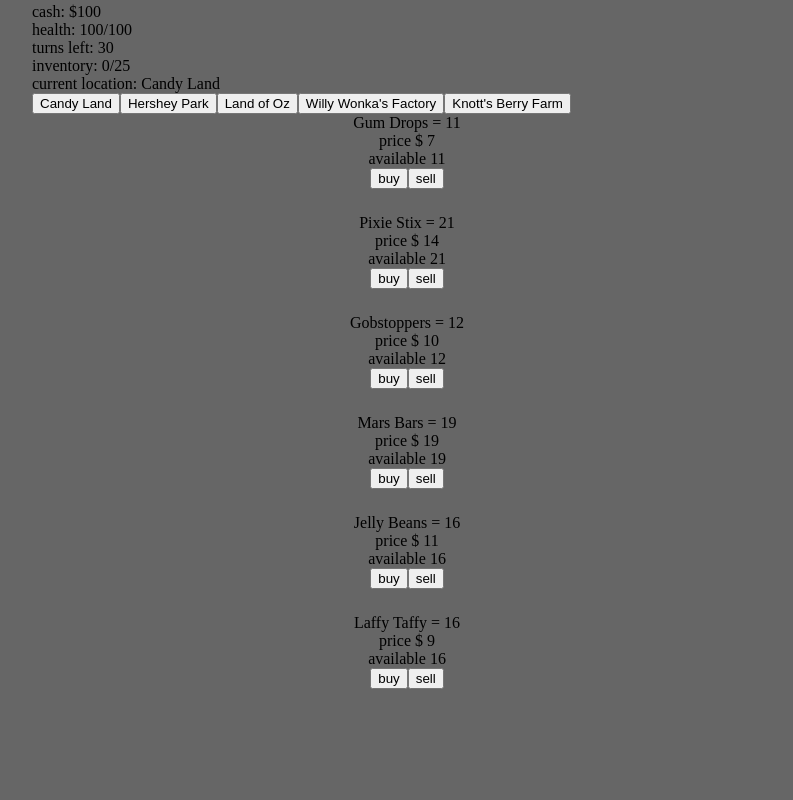
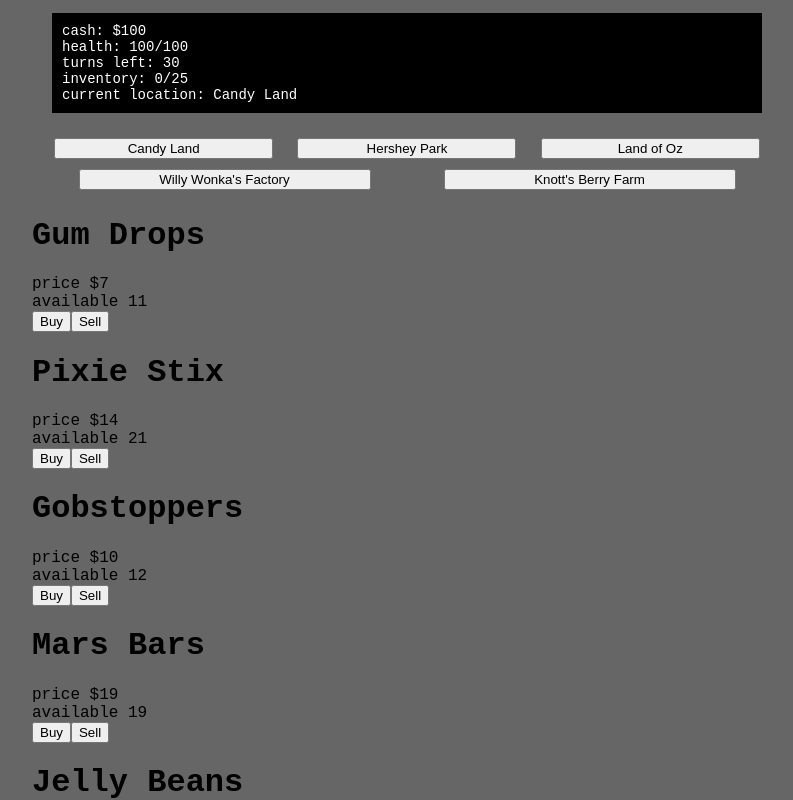
Before and after one commit to jmclain-banyan/project_candy_wars, a React (Create React App) app: page / in a window 1280 px wide. Both pictures are taken after a click on the button "Candy Land". Shown: the top 800 px of the page, without its empty margins (233-1026 px from the left). Built offline with nearby package versions, Linux system fonts and the light colour scheme.

Commit message:
refactored and added basic styling to hud, location and market

```diff
--- a/src/App.tsx
+++ b/src/App.tsx
@@ -1,12 +1,12 @@
 import React from "react";
 import PlayerStatsDisplay from "./components/PlayerStatsDisplay";
-import LocationButtons from "./components/LocationButtons";
+import LocationButtonsLayout from "./components/LocationButtons";
 import MarketPlace from "./components/MarketPlace";
 
 const App: React.FC = () => (
   <div>
     <PlayerStatsDisplay />
-    <LocationButtons />
+    <LocationButtonsLayout />
     <MarketPlace />
   </div>
 );
--- /dev/null
+++ b/src/components/LocationButtons/LocationButton.tsx
@@ -0,0 +1,28 @@
+import React, { MouseEvent } from "react";
+import { Button } from "./style";
+import { LocationType } from "../../redux/reducers/locationReducer";
+
+type ButtonPropTypes = {
+  onClick: (
+    event: MouseEvent<HTMLButtonElement, globalThis.MouseEvent>,
+    location: LocationType
+  ) => void;
+  location: LocationType;
+  index: number;
+};
+
+const LocationButton: React.FC<ButtonPropTypes> = ({
+  onClick,
+  location,
+  index,
+}) => (
+  <Button
+    index={index}
+    value={location.locationId}
+    onClick={(event) => onClick(event, location)}
+  >
+    {location.name}
+  </Button>
+);
+
+export default LocationButton;
--- a/src/components/LocationButtons/index.tsx
+++ b/src/components/LocationButtons/index.tsx
@@ -1,34 +1,33 @@
-import React from "react";
+import React, { MouseEvent } from "react";
 import { useSelector, useDispatch } from "react-redux";
+import LocationButton from "./LocationButton";
+import { ButtonsContainer } from "./style";
 import { RootState } from "../../redux/store";
 import { LocationType } from "../../redux/reducers/locationReducer";
 import { changeLocation } from "../../redux/actions/locationActions";
 
-const LocationButtons: React.FC = () => {
+const LocationButtonsLayout: React.FC = () => {
   const locations: Array<LocationType> = useSelector(
     ({ location: { available } }: RootState) => available
   );
 
   const dispatch = useDispatch();
 
-  const handleClick = (event: React.SyntheticEvent, location: LocationType) => {
+  const handleClick = (
+    event: MouseEvent<HTMLButtonElement, globalThis.MouseEvent>,
+    location: LocationType
+  ) => {
     event.preventDefault();
     dispatch(changeLocation(location));
   };
 
   return (
-    <div>
+    <ButtonsContainer>
       {locations.map((location: LocationType, index: number) => (
-        <button
-          key={index}
-          value={location.locationId}
-          onClick={(event) => handleClick(event, location)}
-        >
-          {location.name}
-        </button>
+        <LocationButton key={index} index={index} onClick={handleClick} location={location} />
       ))}
-    </div>
+    </ButtonsContainer>
   );
 };
 
-export default LocationButtons;
+export default LocationButtonsLayout;
--- /dev/null
+++ b/src/components/LocationButtons/style.tsx
@@ -0,0 +1,22 @@
+import styled from 'styled-components';
+
+export const ButtonsContainer = styled.div`
+    padding: 0 10px;
+    display: flex;
+    justify-content: space-around;
+    flex-wrap: wrap;
+`;
+
+export const Button = styled.button<{ index: number }>`
+    margin: 5px;
+
+    ${({ index }) => index < 3 ? `
+        &:nth-child(${index + 1}) {
+            width: 30%;
+        }
+    ` : `
+    &:nth-child(${index + 1}) {
+            width: 40%;
+        }
+    `}
+`;
--- /dev/null
+++ b/src/components/MarketPlace/ProductCard.tsx
@@ -0,0 +1,35 @@
+import React, { MouseEvent } from "react";
+import { ProductType } from "../../utils/generateMarket";
+import {
+  CardsContainer,
+  ProductLabel,
+  DetailsTextWrapper,
+  DetailsText,
+  ButtonsContainer,
+  CardButton,
+} from "./style";
+
+type CardPropTypes = {
+  product: ProductType;
+  onClick: (event: MouseEvent<HTMLButtonElement>) => void;
+};
+
+const ProductCard: React.FC<CardPropTypes> = ({ product, onClick }) => (
+  <CardsContainer>
+      <ProductLabel>{product.name}</ProductLabel>
+      <DetailsTextWrapper>
+          <DetailsText>price </DetailsText>
+          <DetailsText>${product.price}</DetailsText>
+      </DetailsTextWrapper>
+      <DetailsTextWrapper>
+          <DetailsText>available </DetailsText>
+          <DetailsText>{product.quantity}</DetailsText>
+      </DetailsTextWrapper>
+      <ButtonsContainer>
+          <CardButton name="buy" id={product.productId} onClick={onClick}>Buy</CardButton>
+          <CardButton name="sell" id={product.productId} onClick={onClick}>Sell</CardButton>
+      </ButtonsContainer>
+  </CardsContainer>
+);
+
+export default ProductCard;
--- a/src/components/MarketPlace/index.tsx
+++ b/src/components/MarketPlace/index.tsx
@@ -1,8 +1,10 @@
 import React, { useState, MouseEvent } from "react";
 import { useSelector } from "react-redux";
+import ProductModal from "./ProductModal";
+import ProductCard from "./ProductCard";
+import { MarketContainer } from "./style";
 import { RootState } from "../../redux/store";
 import { ProductType } from "../../utils/generateMarket";
-import ProductModal from "./ProductModal";
 
 const MarketPlace: React.FC = () => {
   const products: undefined | Array<ProductType> = useSelector(
@@ -26,34 +28,13 @@
   };
 
   return (
-    <div>
+    <MarketContainer>
       {products &&
         products.map((product: ProductType, index: number) => (
-          <div
-            key={index}
-            style={{ textAlign: "center", marginBottom: "25px" }}
-          >
-            <span>{`${product.name} = ${product.quantity}`}</span>
-            <div>
-              <span>price </span>
-              <span>$ {product.price}</span>
-            </div>
-            <div>
-              <span>available </span>
-              <span>{product.quantity}</span>
-            </div>
-            <div>
-              <button name="buy" id={product.productId} onClick={handleClick}>
-                buy
-              </button>
-              <button name="sell" id={product.productId} onClick={handleClick}>
-                sell
-              </button>
-            </div>
-          </div>
+          <ProductCard key={index} product={product} onClick={handleClick} />
         ))}
         <ProductModal isOpen={isOpen} setIsOpen={setIsOpen} actionType={action} product={selected} />
-    </div>
+    </MarketContainer>
   );
 };
 
--- /dev/null
+++ b/src/components/MarketPlace/style.tsx
@@ -0,0 +1,15 @@
+import styled from "styled-components";
+
+export const MarketContainer = styled.div``;
+
+export const CardsContainer = styled.div``;
+
+export const ProductLabel = styled.h1``;
+
+export const DetailsTextWrapper = styled.div``;
+
+export const DetailsText = styled.span``;
+
+export const ButtonsContainer = styled.div``;
+
+export const CardButton = styled.button``;
--- a/src/components/PlayerStatsDisplay/index.tsx
+++ b/src/components/PlayerStatsDisplay/index.tsx
@@ -2,6 +2,7 @@
 import { useSelector } from "react-redux";
 import { PlayerStatsState } from "../../redux/reducers/playerStatsReducer";
 import { RootState } from "../../redux/store";
+import { HudContainer } from "./style";
 
 const PlayerStatsDisplay: React.FC = () => {
   const { cash, health, inventorySize, turnsLeft }: PlayerStatsState =
@@ -11,13 +12,13 @@
   );
 
   return (
-    <div>
+    <HudContainer>
       <div>cash: {`$${cash}`}</div>
       <div>health: {`${health.current}/${health.max}`}</div>
       <div>turns left: {turnsLeft}</div>
       <div>inventory: {`${inventorySize.current}/${inventorySize.max}`}</div>
       <div>current location: {currentLocationName}</div>
-    </div>
+    </HudContainer>
   );
 };
 
--- /dev/null
+++ b/src/components/PlayerStatsDisplay/style.tsx
@@ -0,0 +1,9 @@
+import styled from 'styled-components';
+
+export const HudContainer = styled.div`
+    color: #fff;
+    padding: 10px;
+    font-size: 14px;
+    background: #000;
+    margin: 10px 20px 20px;
+`;
--- a/src/style/GlobalStyle.tsx
+++ b/src/style/GlobalStyle.tsx
@@ -3,13 +3,15 @@
   GlobalStyleComponent,
   DefaultTheme,
 } from "styled-components";
+import { colors } from './colors';
 
 const GlobalStyle: GlobalStyleComponent<{}, DefaultTheme> = createGlobalStyle`
     * { box-sizing: border-box }
     body {
         margin: 0;
         padding: 0.2rem calc((100vw - 750px) / 2);
-        background: #666;
+        background: ${colors.backgroundGrey};
+        font-family: 'Courier New', Courier, monospace;
     }
 `;
 
--- /dev/null
+++ b/src/style/colors.ts
@@ -0,0 +1,3 @@
+export const colors = {
+    backgroundGrey: '#666'
+};
```
